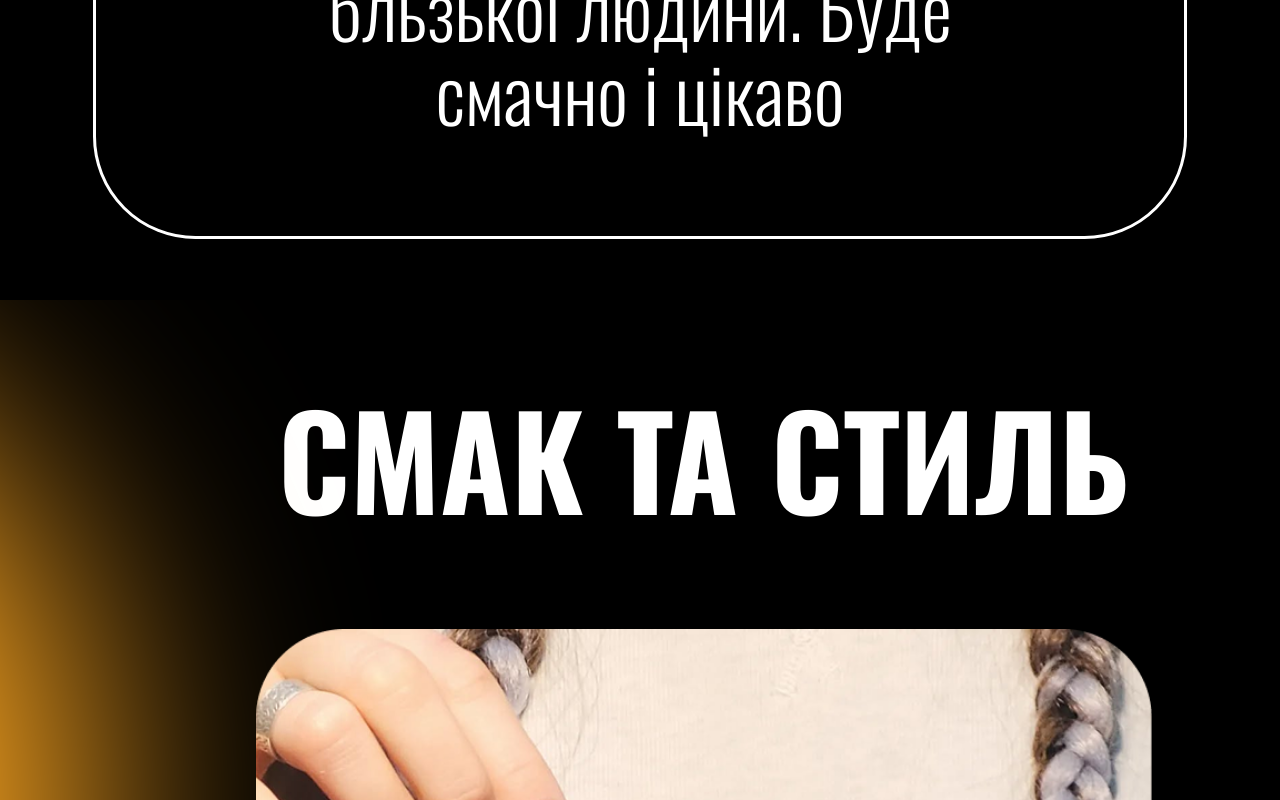
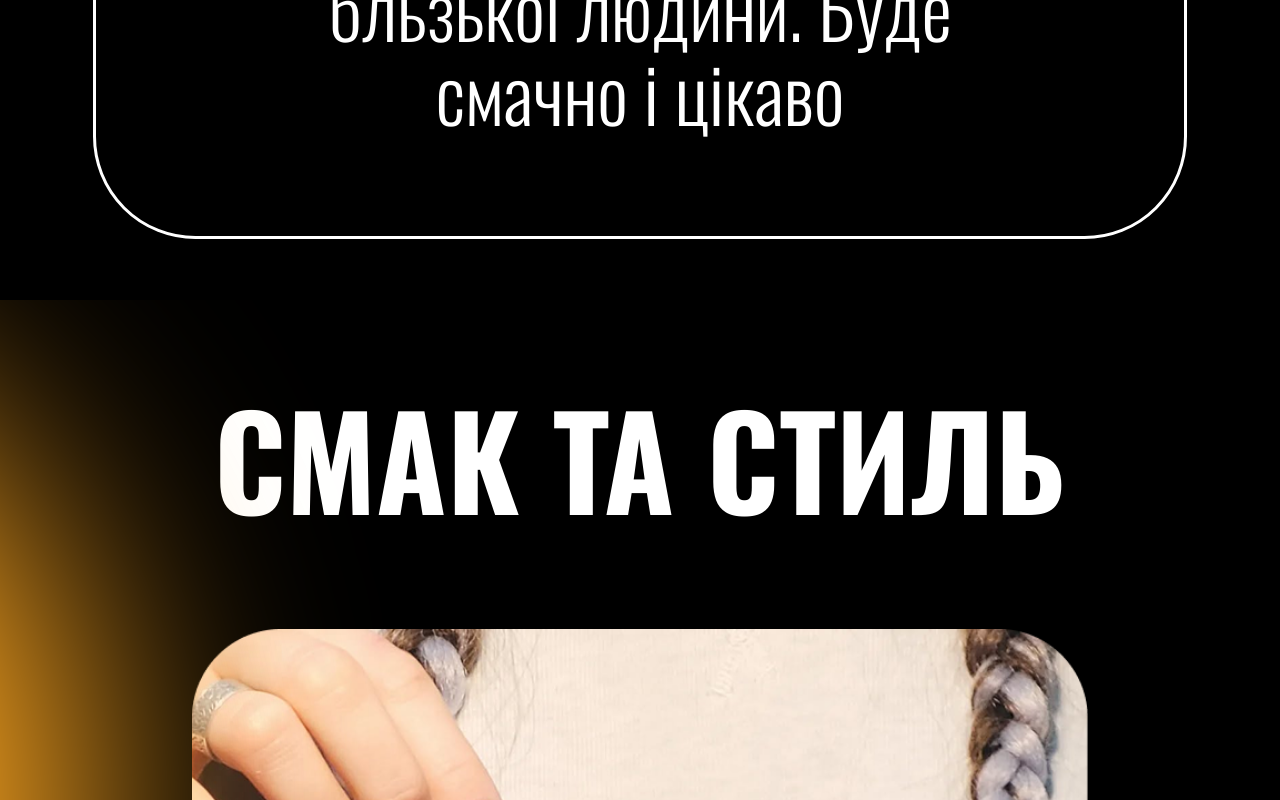
Before and after one commit to AndrewHypster/miasko_vid_udodykiv_contacts, a plain HTML site: page index.html in a window 1280 px wide. Shown: the part 5857-6657 px from the top of the page. Drawn offline with Linux system fonts and the light colour scheme.

Commit message:
Update index.css

```diff
--- a/styles/index.css
+++ b/styles/index.css
@@ -382,7 +382,7 @@ button {
 .style {
   position: relative;
   overflow: hidden;
-  padding: 4.8vw 20vw;
+  padding: 4.8vw 15vw;
   gap: 4vw;
   text-align: center;
   display: grid;
```
